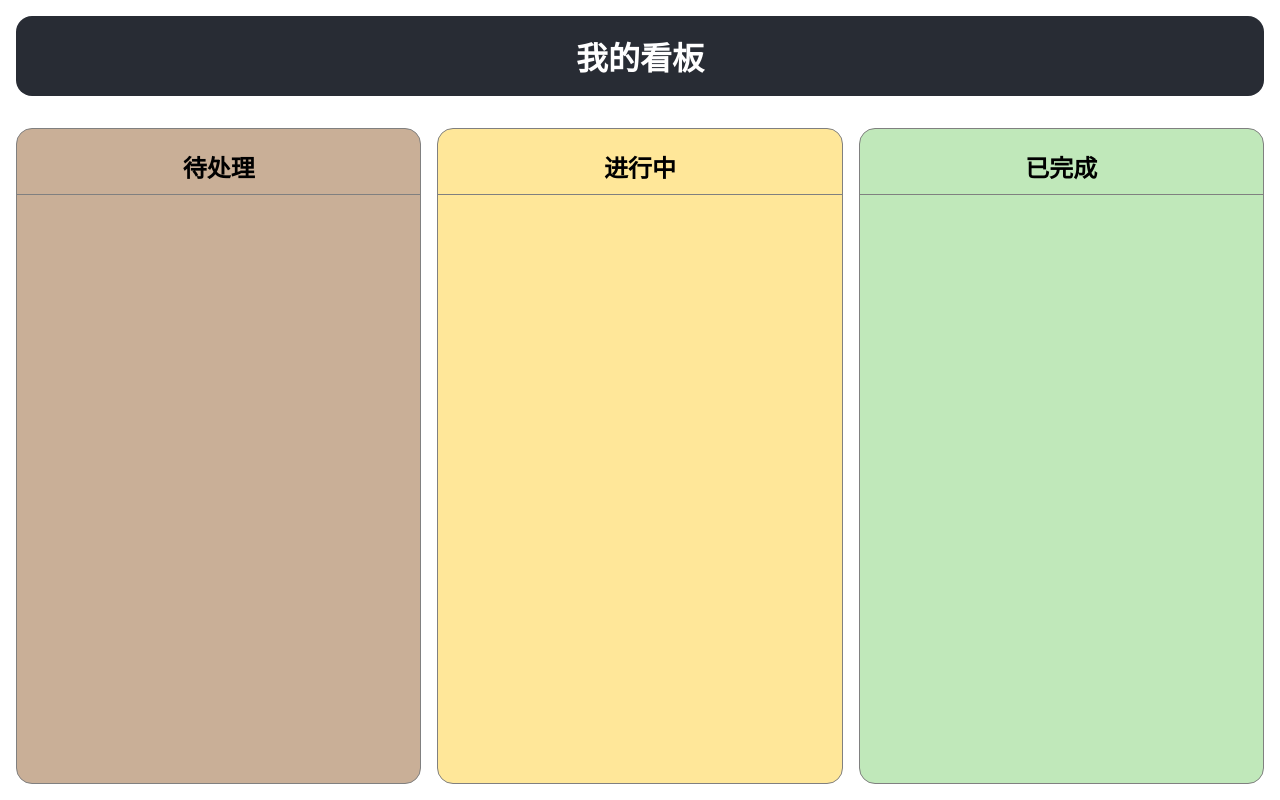
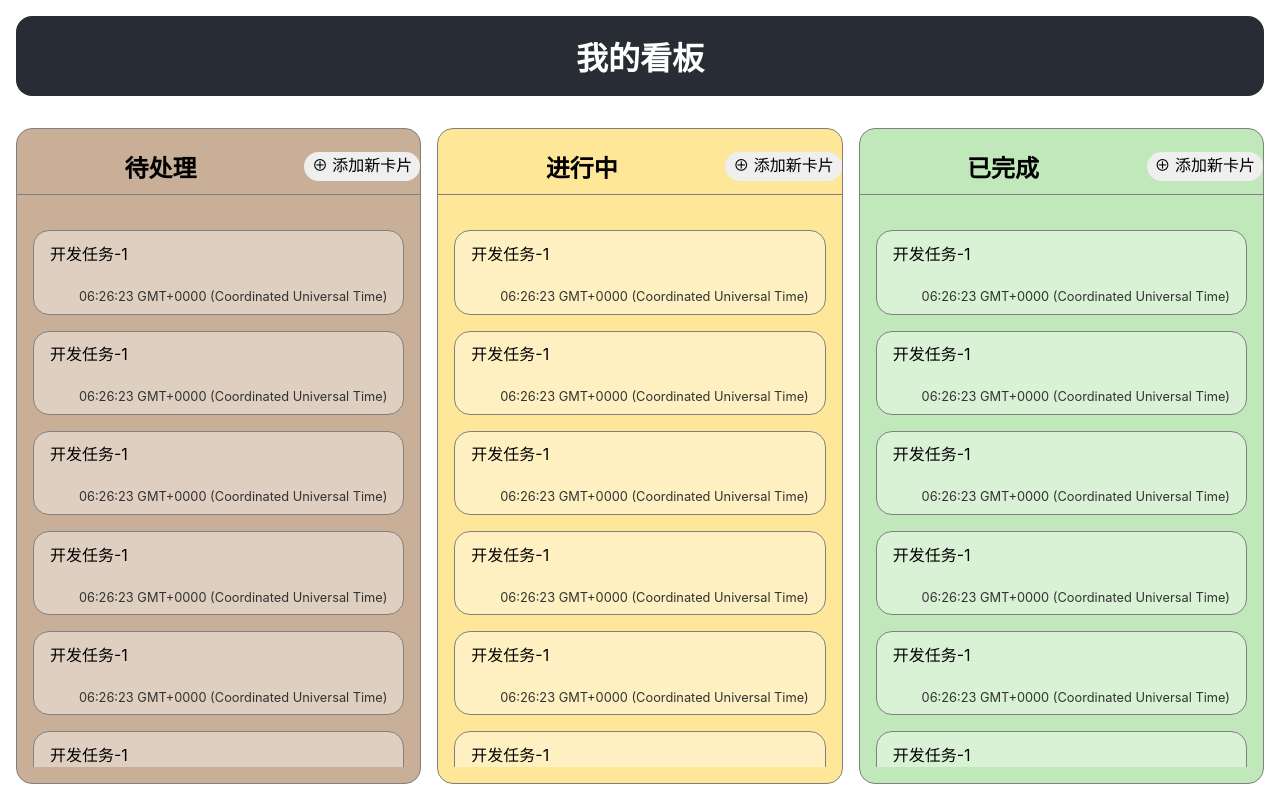
Before and after one commit to zeroskylian/react-kanban, a React (Create React App) app: page / in a window 1280 px wide. Built offline with nearby package versions, Linux system fonts and the light colour scheme; the HTML template or start-up script is replaced by a standard one.

Commit message:
kanban css

```diff
--- a/src/components/Kanban/Kanban.tsx
+++ b/src/components/Kanban/Kanban.tsx
@@ -1,17 +1,26 @@
 import React from 'react';
 import './index.css';
-import KanbanCard, { KanbanCardProps } from '../KanbanCard';
+import KanbanSection, { KanbanSectionProps } from '../KanbanSection';
 
 export default function Kanban() {
-  const cards: KanbanCardProps[] = [
-    { id: '1', title: '待处理', color: '#C9AF97' },
-    { id: '2', title: '进行中', color: '#FFE799' },
-    { id: '3', title: '已完成', color: '#C0E8BA' },
+  const todos = Array(20)
+    .fill('')
+    .map((_, index) => {
+      return {
+        id: String(index),
+        title: '开发任务-1',
+        date: new Date().toTimeString(),
+      };
+    });
+  const cards: KanbanSectionProps[] = [
+    { id: '1', title: '待处理', color: '#C9AF97', todo: todos },
+    { id: '2', title: '进行中', color: '#FFE799', todo: todos },
+    { id: '3', title: '已完成', color: '#C0E8BA', todo: todos },
   ];
   return (
     <main className="kanban-board">
       {cards.map((card) => {
-        return <KanbanCard key={card.id} {...card} />;
+        return <KanbanSection key={card.id} {...card} />;
       })}
     </main>
   );
--- a/src/components/KanbanCard/index.css
+++ b/src/components/KanbanCard/index.css
@@ -1,11 +1,23 @@
-.kanban-column {
-  flex: 1 1;
+.card-title {
+  text-align: left;
+  min-height: 3rem;
+}
+
+.card-status {
+  text-align: right;
+  font-size: 0.8rem;
+  color: #333;
+}
+
+.kanban-card {
+  margin-bottom: 1rem;
+  padding: 0.6rem 1rem;
   border: 1px solid gray;
   border-radius: 1rem;
+  background-color: rgba(255, 255, 255, 0.4);
+  list-style: none;
 }
 
-.kanban-column > h2 {
-  margin: 0.6rem, 1rem;
-  padding-bottom: 0.6rem;
-  border-bottom: 1px solid gray;
+.card-title > input[type="text"] {
+  width: 80%;
 }
--- a/src/components/KanbanCard/index.tsx
+++ b/src/components/KanbanCard/index.tsx
@@ -4,13 +4,14 @@ import './index.css';
 export type KanbanCardProps = {
   id: string;
   title: string;
-  color: string;
+  date: string;
 };
 
 export default function KanbanCard(props: KanbanCardProps) {
   return (
-    <section className="kanban-column" style={{ backgroundColor: props.color }}>
-      <h2>{props.title}</h2>
-    </section>
+    <li className="kanban-card">
+      <div className="card-title">{props.title}</div>
+      <div className="card-status">{props.date}</div>
+    </li>
   );
 }
--- /dev/null
+++ b/src/components/KanbanSection/index.css
@@ -0,0 +1,32 @@
+.kanban-column {
+  display: flex;
+  flex: 1 1;
+  flex-direction: column;
+  border: 1px solid gray;
+  border-radius: 1rem;
+}
+
+.kanban-column > h2 {
+  margin: 0.6rem, 1rem;
+  padding-bottom: 0.6rem;
+  border-bottom: 1px solid gray;
+}
+
+.kanban-column > ul {
+  flex: 1;
+  flex-basis: 0;
+  margin: 1rem;
+  padding: 0;
+  overflow: auto;
+}
+
+.kanban-column > h2 > button {
+  float: right;
+  margin-top: 0.2rem;
+  padding: 0.2rem 0.5rem;
+  border: 0;
+  border-radius: 1rem;
+  height: 1.8rem;
+  line-height: 1rem;
+  font-size: 1rem;
+}
--- /dev/null
+++ b/src/components/KanbanSection/index.tsx
@@ -0,0 +1,32 @@
+import React from 'react';
+import KanbanCard, { KanbanCardProps } from '../KanbanCard';
+import './index.css';
+
+export type KanbanSectionProps = {
+  id: string;
+  title: string;
+  color: string;
+  todo: KanbanCardProps[];
+};
+
+export default function KanbanSection(props: KanbanSectionProps) {
+  console.log([props.todo.length]);
+
+  const renderProps = (
+    <ul >
+      {props.todo.map((card) => {
+        return (
+            <KanbanCard key={card.id} {...card} />
+        );
+      })}
+    </ul>
+  );
+
+  return (
+    <section className="kanban-column" style={{ backgroundColor: props.color }}>
+      <h2>{props.title} <button>&#8853; 添加新卡片</button></h2>
+
+      {props.todo.length ? renderProps : null}
+    </section>
+  );
+}
```
Also changed, not shown: src/components/KanbanNewCard/KanbanNewCard.tsx (added, +12 -0 lines).
